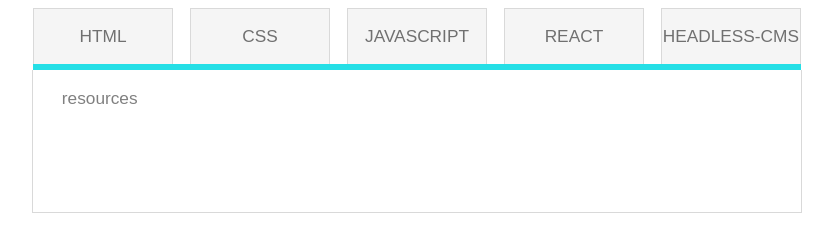
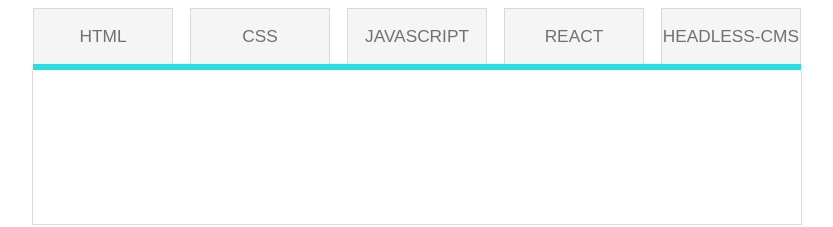
Before and after one commit to annetteaune/uin23ak3_resourceapp_group6, a React (Create React App) app: page / in a window 1280 px wide. Shown: the part 181-408 px from the top of the page, without its empty margins (223-1056 px from the left). Built offline with nearby package versions, Linux system fonts and the light colour scheme.

Commit message:
Oppdatert nav, mapping i layout isteden

```diff
--- a/src/App.js
+++ b/src/App.js
@@ -6,9 +6,10 @@
 	// Mappe ut kun unike kategorinavn, kilde:
 	// https://plainenglish.io/blog/how-to-get-distinct-values-from-an-array-of-objects-in-javascript
 	const categoryList = [...new Set(resources.map((cat) => cat.category))];
+
 	return (
 		<div className="App">
-			<Layout categoryList={categoryList} />
+			<Layout categoryList={categoryList} resources={resources}/>
 		</div>
 	);
 }
--- a/src/components/Layout.js
+++ b/src/components/Layout.js
@@ -1,17 +1,25 @@
 import Navigation from "./Navigation";
 import Resources from "./Resources";
+import Title from "./Title";
 
-export default function Layout({ categoryList }) {
+export default function Layout({ categoryList, resources }) {
 	return (
 		<>
 			<header>
 				<h1>Ressursarkiv</h1>
 			</header>
 			<nav>
-				<Navigation categoryList={categoryList} />
+				<ul>
+					{categoryList.map((cat) => (
+						<Navigation cat={cat} />
+					))}
+				</ul>
 			</nav>
 			<main>
-				<Resources />
+				<article>
+					<Title title={resources.title} />
+					<Resources resources={resources} />
+				</article>
 			</main>
 			<footer></footer>
 		</>
--- a/src/components/Navigation.js
+++ b/src/components/Navigation.js
@@ -1,14 +1,8 @@
-export default function Navigation({ categoryList }) {
+export default function Navigation({ cat, index }) {
 	return (
-		<ul>
-			{categoryList.map((cat, index) => {
-				return (
-					<li key={index}>
-						{" "}
-						<a href={"/"}> {cat} </a>{" "}
-					</li>
-				);
-			})}
-		</ul>
+		<li key={index}>
+			{" "}
+			<a href={"/"}> {cat} </a>
+		</li>
 	);
 }
--- a/src/components/Resources.js
+++ b/src/components/Resources.js
@@ -1,3 +1,10 @@
-export default function Resources(){
-    return <p>resources</p>
+export default function Resources({ resources }) {
+    console.log(resources)
+	return (
+        resources.map((cat, index) => {
+            <li key={index}>
+                <a href={cat.url}>{cat.title}</a>
+            </li>
+        })
+    )
 }
--- /dev/null
+++ b/src/components/Title.js
@@ -0,0 +1,3 @@
+export default function Title({ title }) {
+	return <h2>{title}</h2>;
+}
```
